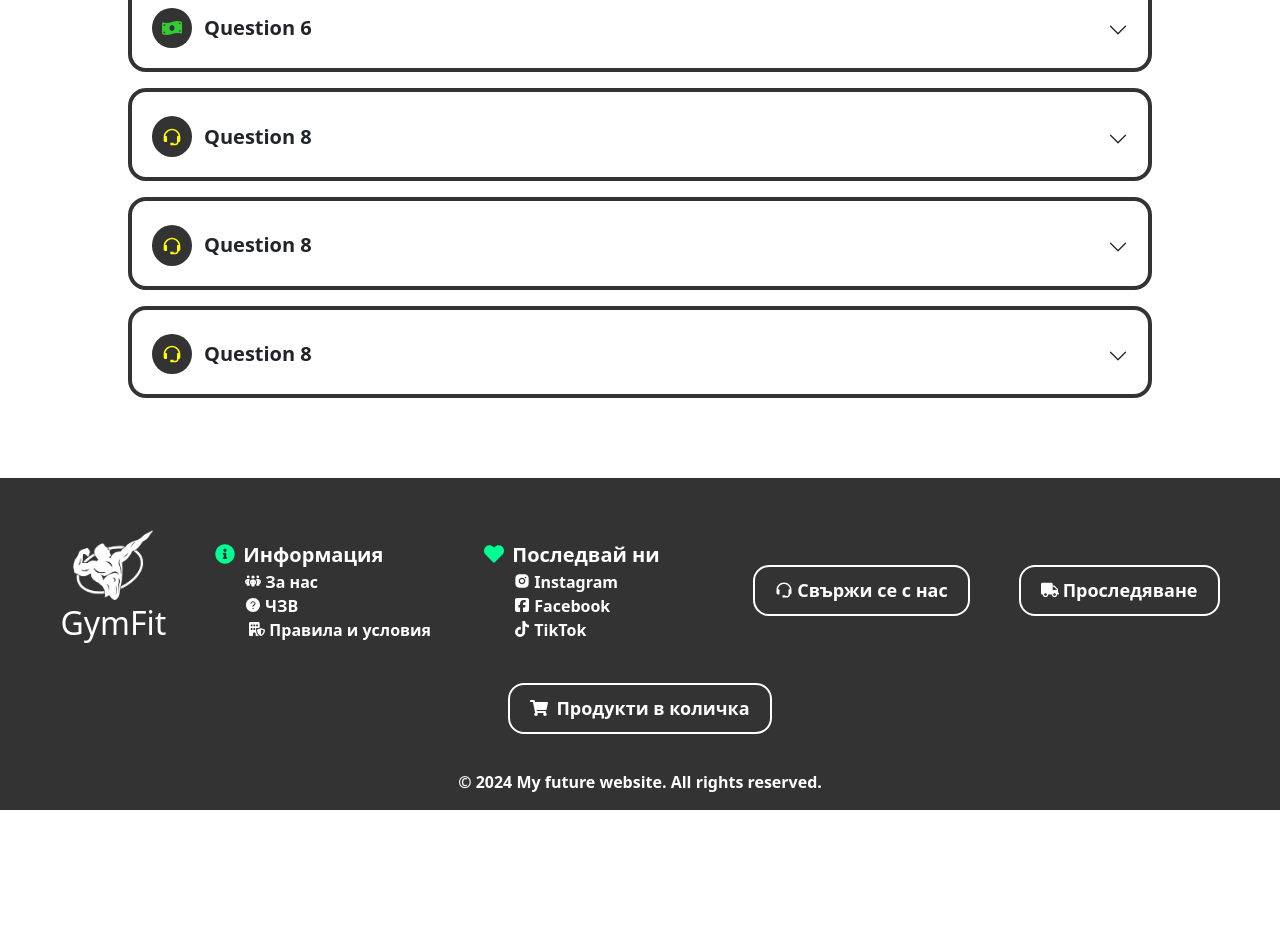
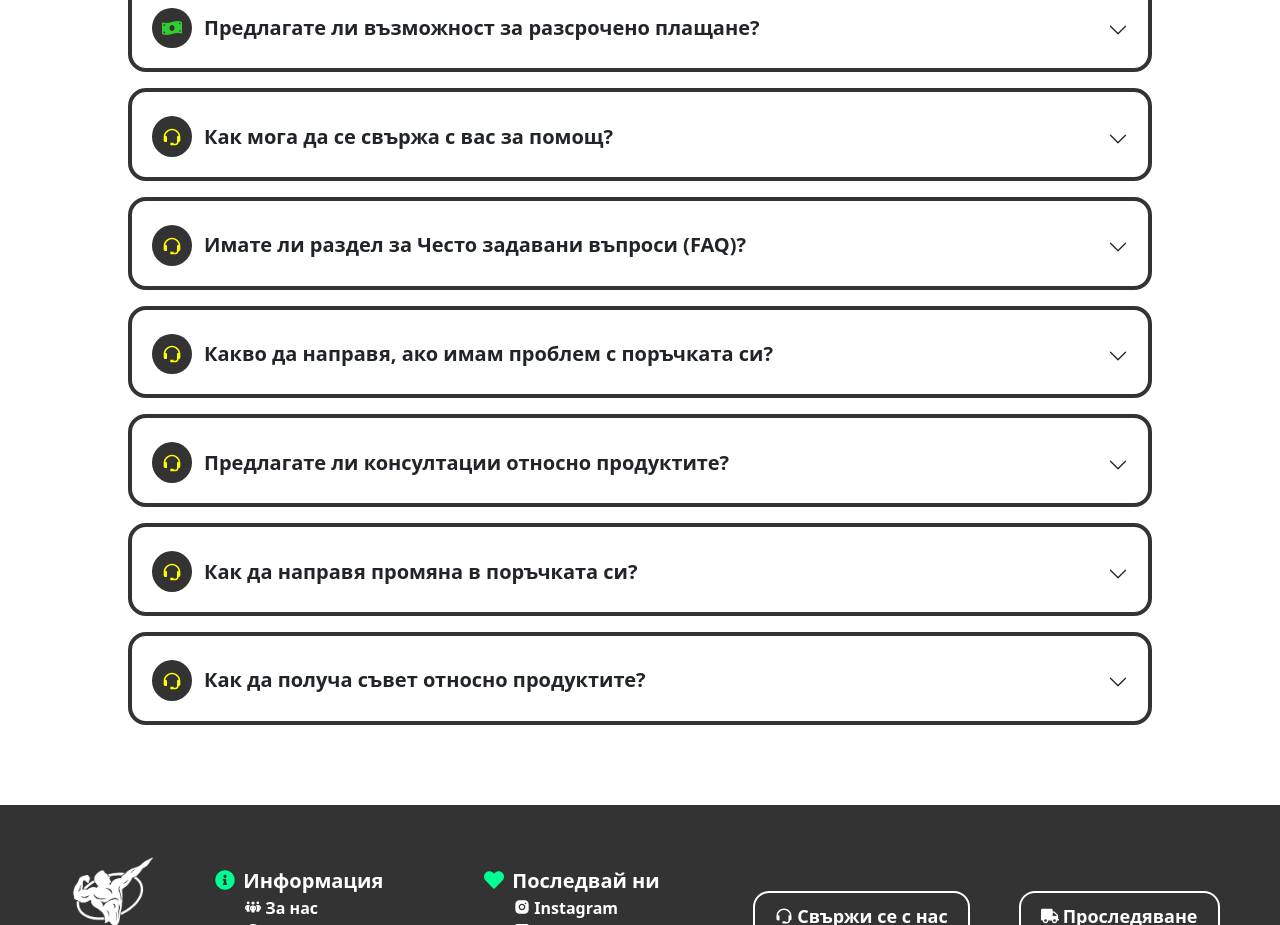
Before and after one commit to StanSNS/gym-frontend, a React (Create React App) app: page /faq in a window 1280 px wide. Shown: the part 3722-4647 px from the top of the page. Before the commit the page ends 4532 px from the top, so only its background shows below. Built offline with nearby package versions, Linux system fonts and the light colour scheme.

Commit message:
add faq payment and support

```diff
--- a/src/Resources/FAQ/faqData.js
+++ b/src/Resources/FAQ/faqData.js
@@ -136,32 +136,47 @@ export const faqData = [
     },
     {
         type: 'payment',
-        title: 'Question 6',
-        description: 'Answer 7'
+        title: 'Какви методи за плащане приемате?',
+        description: 'За момента работим само с наложен платеж.'
     },
     {
         type: 'payment',
-        title: 'Question 6',
-        description: 'Answer 7'
+        title: 'Мога ли да платя при доставка?',
+        description: 'Да, предлагаме опция за плащане при доставка. Тази услуга може да бъде обект на допълнителни такси.'
     },
     {
         type: 'payment',
-        title: 'Question 6',
-        description: 'Answer 7'
+        title: 'Предлагате ли възможност за разсрочено плащане?',
+        description: 'В момента не предлагаме опции за разсрочено плащане, но работим по добавянето на тази услуга в бъдеще.'
     },
     {
         type: 'support',
-        title: 'Question 8',
-        description: 'Answer 8'
+        title: 'Как мога да се свържа с вас за помощ?',
+        description: 'Можете да се свържете с нас чрез нашия контакт формуляр на сайта, по имейл на support@yourdomain.com или на телефон +359 123 456 789.'
     },
     {
         type: 'support',
-        title: 'Question 8',
-        description: 'Answer 8'
+        title: 'Имате ли раздел за Често задавани въпроси (FAQ)?',
+        description: 'Да, имаме раздел за Често задавани въпроси (FAQ) на нашия сайт, където можете да намерите отговори на най-често задаваните въпроси.'
     },
     {
         type: 'support',
-        title: 'Question 8',
-        description: 'Answer 8'
+        title: 'Какво да направя, ако имам проблем с поръчката си?',
+        description: 'Ако имате проблем с поръчката си, моля, свържете се с нашия отдел за обслужване на клиенти и ще направим всичко възможно да разрешим проблема бързо и ефективно.'
+    },
+    {
+        type: 'support',
+        title: 'Предлагате ли консултации относно продуктите?',
+        description: 'Да, предлагаме безплатни консултации с нашите специалисти. Можете да се свържете с нас за повече информация и да насрочите консултация.'
+    },
+    {
+        type: 'support',
+        title: 'Как да направя промяна в поръчката си?',
+        description: 'Ако поръчката все още не е обработена, можете да направите промяна, като се свържете с нас възможно най-скоро.'
+    },
+    {
+        type: 'support',
+        title: 'Как да получа съвет относно продуктите?',
+        description: 'Нашите консултанти са на разположение да отговорят на всички ваши въпроси относно продуктите и да ви помогнат да изберете най-подходящите за вас.'
     },
 ];
```
